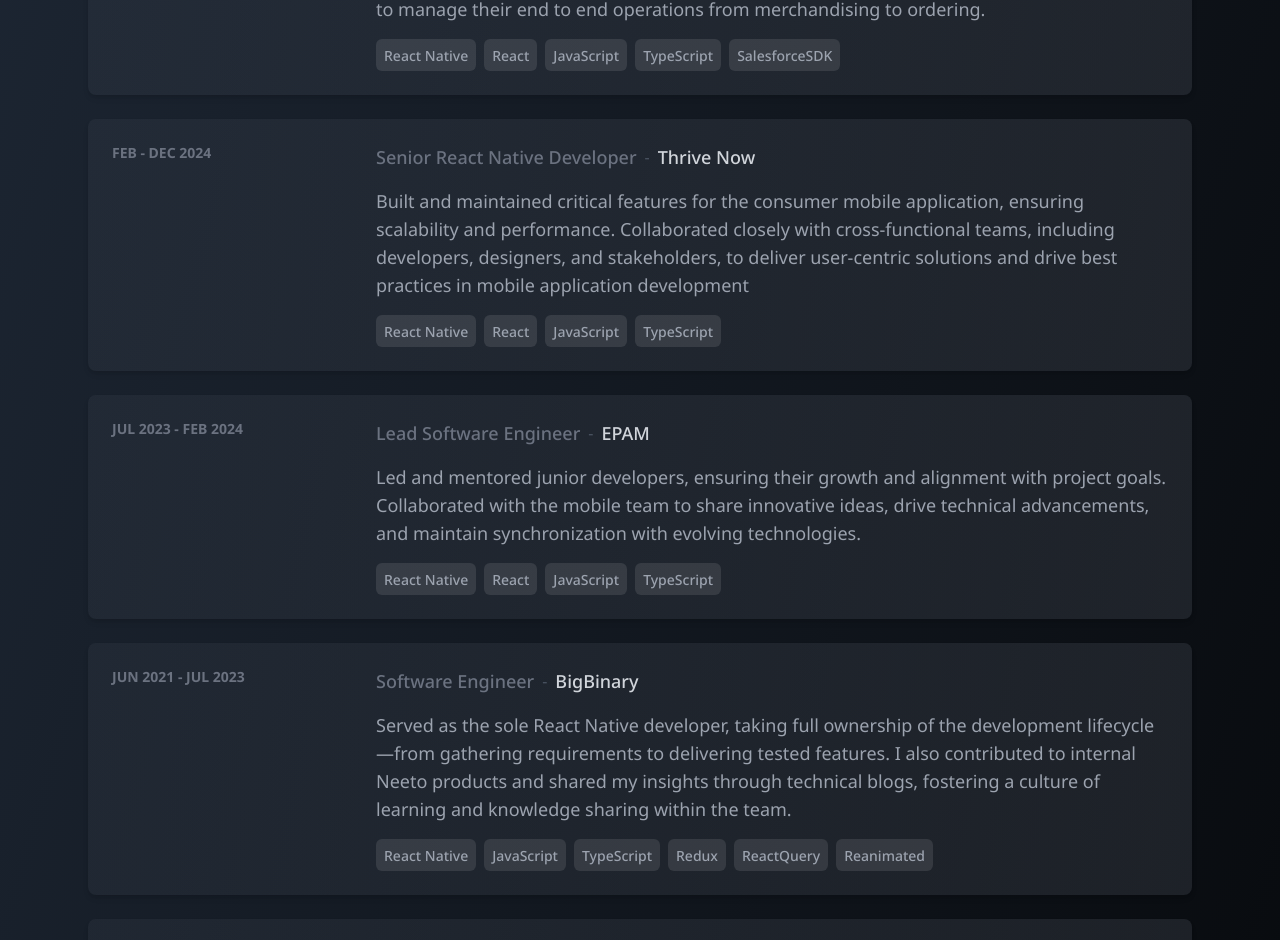
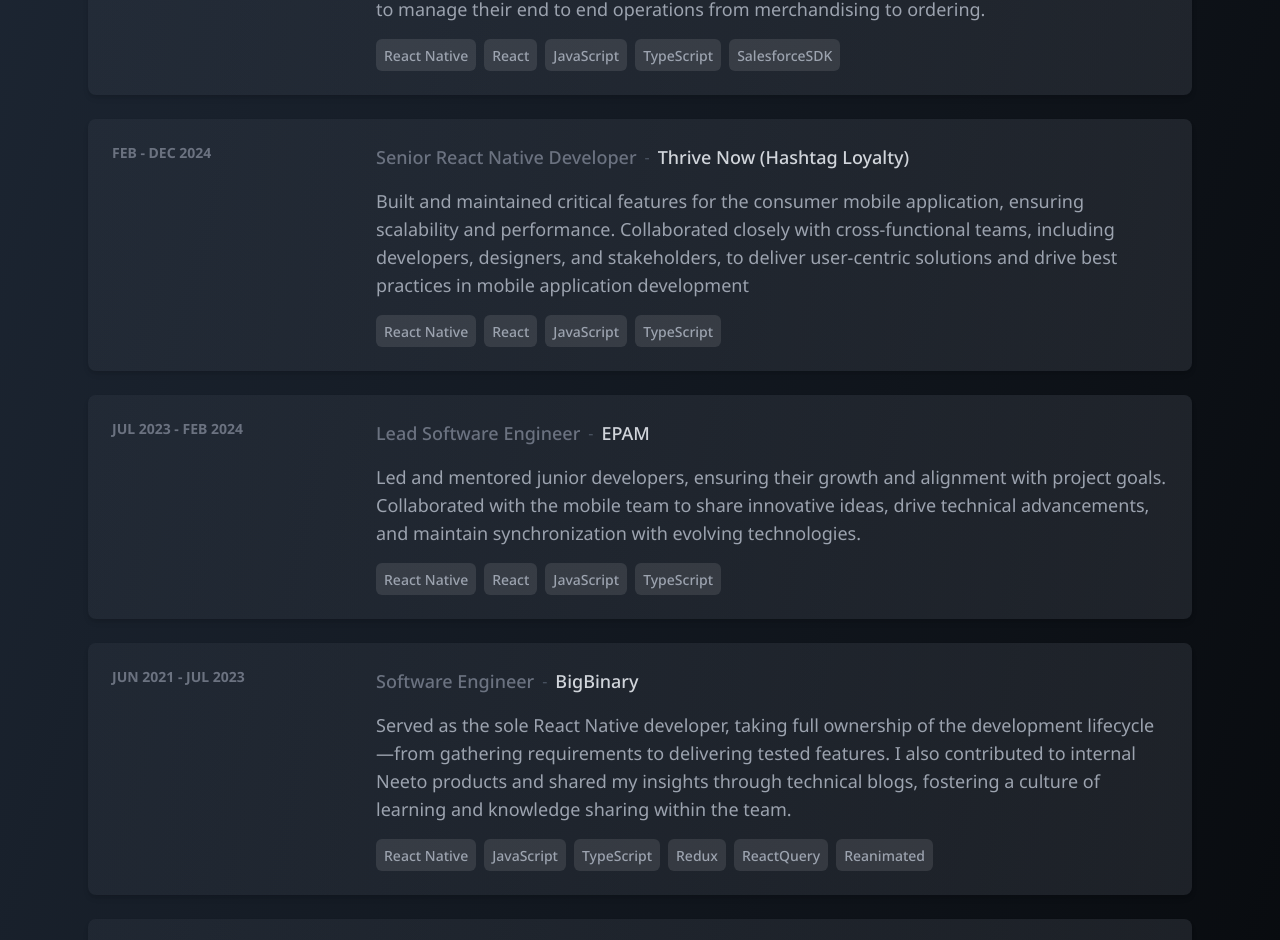
Before and after one commit to chiragbhaiji/meet-me, a Next.js app: page / in a window 1280 px wide. Shown: the part 949-1889 px from the top of the page. Built offline with nearby package versions, Linux system fonts and the light colour scheme.

Commit message:
update resume with duration for pwc

```diff
--- a/app/constants/data.js
+++ b/app/constants/data.js
@@ -5,7 +5,7 @@
   currentRole: "Software Engineer",
   shortBio: "Crafting mobile and web experiences from your brightest ideas.",
   resumeUrl:
-    "https://drive.google.com/uc?export=download&id=1Gob-wMfHDUPQ_AhXR-Tbnvp473HdJslH",
+    "https://drive.google.com/uc?export=download&id=1UbgcC-YqOp-SyKXIg4Aamrvug1CckjTk",
   socialLinks: [
     {
       name: "LinkedIn",
@@ -43,7 +43,7 @@
     },
     {
       company: {
-        name: "Thrive Now",
+        name: "Thrive Now  (Hashtag Loyalty)",
         url: "https://thrivenow.in",
       },
       role: "Senior React Native Developer",
```
